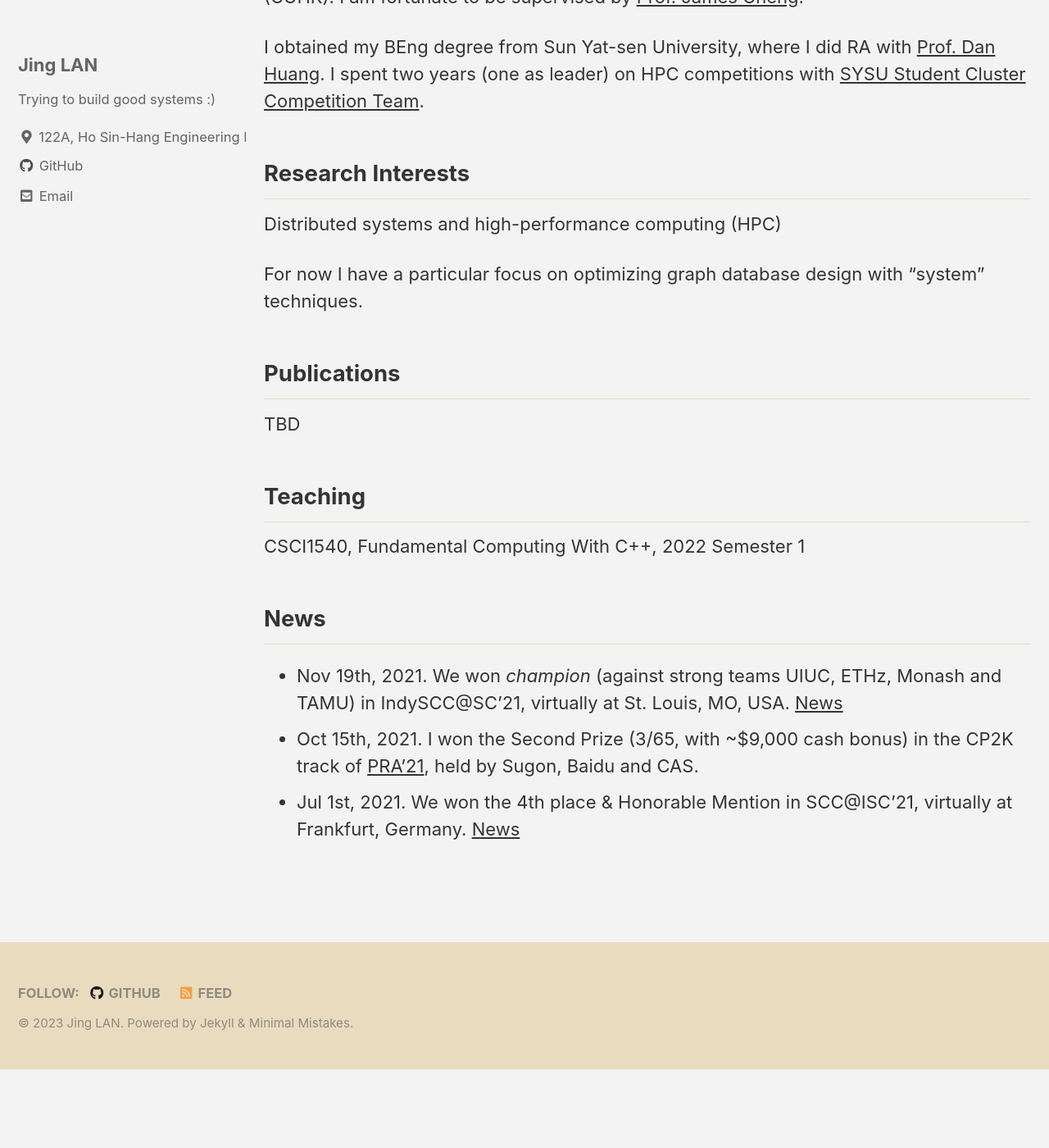
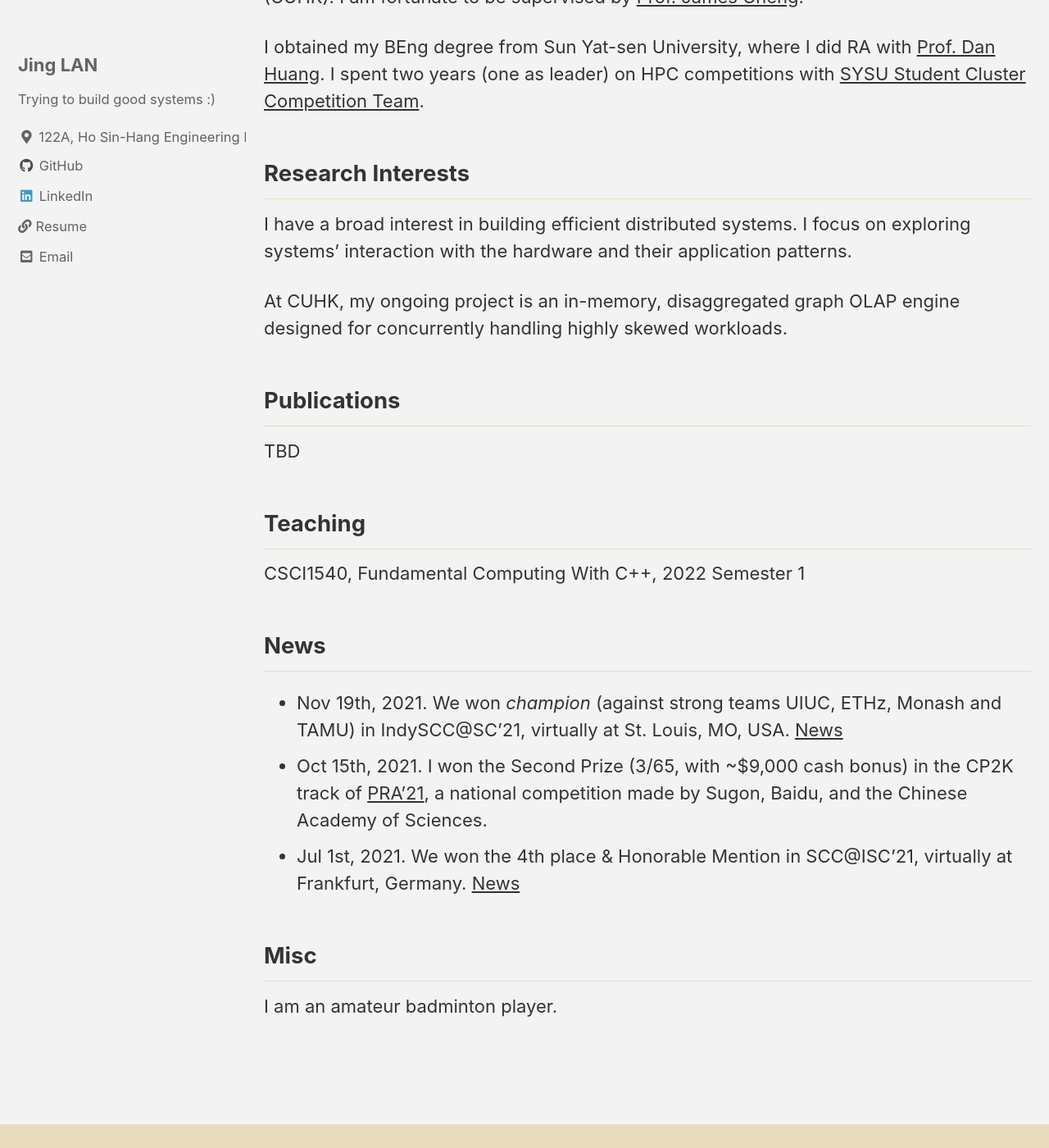
Before and after one commit to Lan-Jing/Lan-Jing.github.io, a Jekyll site: the page built from _pages/home.md, in a window 1280 px wide and 1400 px high, scrolled down 216 px. Shown: the whole window at 82% size. Built offline with Jekyll 4.4.1, drawn with Linux system fonts in a browser that asks for light colours; cached includes are drawn as plain includes; before the commit the page ends 1520 px from its top, so only the background shows below that.

Commit message:
[Updates] Updates to homepage

```diff
--- a/_config.yml
+++ b/_config.yml
@@ -102,6 +102,11 @@ author:
     - label: "GitHub"
       icon: "fab fa-fw fa-github"
       url: "https://github.com/Lan-Jing"
+    - label: "LinkedIn"
+      icon: "fab fa-fw fa-linkedin"
+      url: "https://www.linkedin.com/in/jing-lan-5387491b9/"
+    - label: "Resume"
+      url: "/assets/Jing Lan.pdf"
 
 # Site Footer
 footer:
--- a/_pages/home.md
+++ b/_pages/home.md
@@ -12,9 +12,9 @@ I obtained my BEng degree from Sun Yat-sen University, where I did RA with [Prof
 
 ## Research Interests
 
-Distributed systems and high-performance computing (HPC)
+I have a broad interest in building efficient distributed systems. I focus on exploring systems' interaction with the hardware and their application patterns.
 
-For now I have a particular focus on optimizing graph database design with "system" techniques.
+At CUHK, my ongoing project is an in-memory, disaggregated graph OLAP engine designed for concurrently handling highly skewed workloads.
 
 ## Publications
 
@@ -27,5 +27,9 @@ CSCI1540, Fundamental Computing With C++, 2022 Semester 1
 ## News
 
 * Nov 19th, 2021. We won *champion* (against strong teams UIUC, ETHz, Monash and TAMU) in IndySCC@SC'21, virtually at St. Louis, MO, USA. [News](https://twitter.com/Supercomputing/status/1461712128180690951)
-* Oct 15th, 2021. I won the Second Prize (3/65, with ~$9,000 cash bonus) in the CP2K track of [PRA'21](https://cas-pra.sugon.com/sugon/index2.html), held by Sugon, Baidu and CAS.
+* Oct 15th, 2021. I won the Second Prize (3/65, with ~$9,000 cash bonus) in the CP2K track of [PRA'21](https://cas-pra.sugon.com/sugon/index2.html), a national competition made by Sugon, Baidu, and the Chinese Academy of Sciences.
 * Jul 1st, 2021. We won the 4th place & Honorable Mention in SCC@ISC'21, virtually at Frankfurt, Germany. [News](https://www.hpcadvisorycouncil.com/events/student-cluster-competition/index.php)
+
+## Misc
+
+I am an amateur badminton player.
```
Also changed, not shown: 1 other file.
